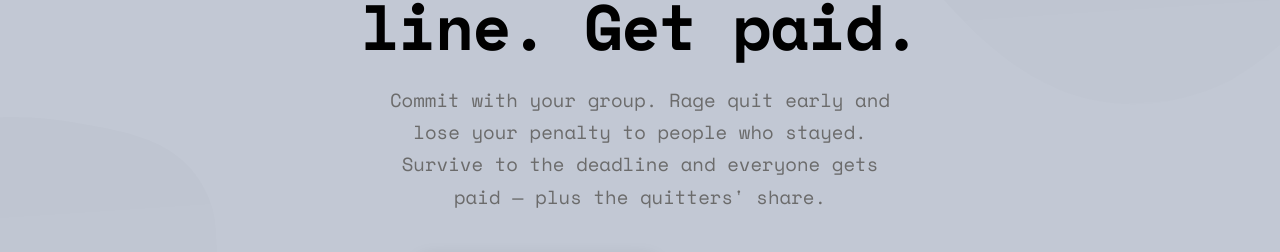
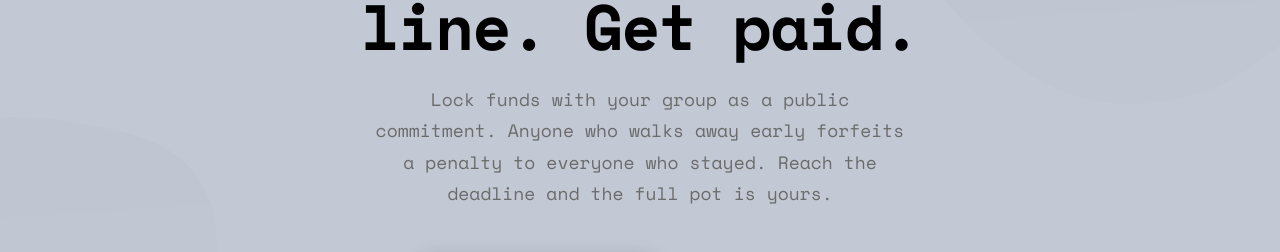
Before and after one commit to Jennivarl/lockbox, a Next.js app in the folder frontend/: page / in a window 1280 px wide. Shown: the part 294-546 px from the top of the page. Built offline with nearby package versions, Linux system fonts and the light colour scheme; no server answers.

Commit message:
Rewrite landing tagline - clean, no dashes or apostrophes

```diff
--- a/frontend/app/page.tsx
+++ b/frontend/app/page.tsx
@@ -51,9 +51,8 @@ export default function Home() {
             Lock in. Hold the line. Get paid.
           </h1>
 
-          <p style={{ fontFamily: font, fontSize: 19, color: "#6B6B6B", lineHeight: 1.7, maxWidth: 520, margin: "0 auto 44px" }}>
-            Commit with your group. Rage quit early and lose your penalty to people who stayed.
-            Survive to the deadline and everyone gets paid — plus the quitters&apos; share.
+          <p style={{ fontFamily: font, fontSize: 18, color: "#6B6B6B", lineHeight: 1.75, maxWidth: 540, margin: "0 auto 44px" }}>
+            Lock funds with your group as a public commitment. Anyone who walks away early forfeits a penalty to everyone who stayed. Reach the deadline and the full pot is yours.
           </p>
 
           <div style={{ display: "flex", alignItems: "center", justifyContent: "center", gap: 14, flexWrap: "wrap" }}>
```
